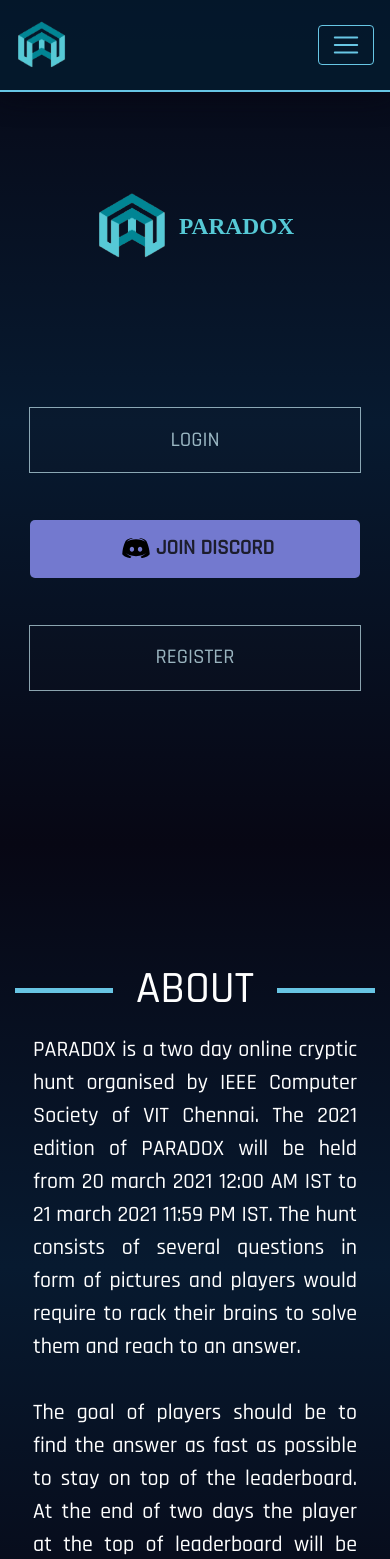
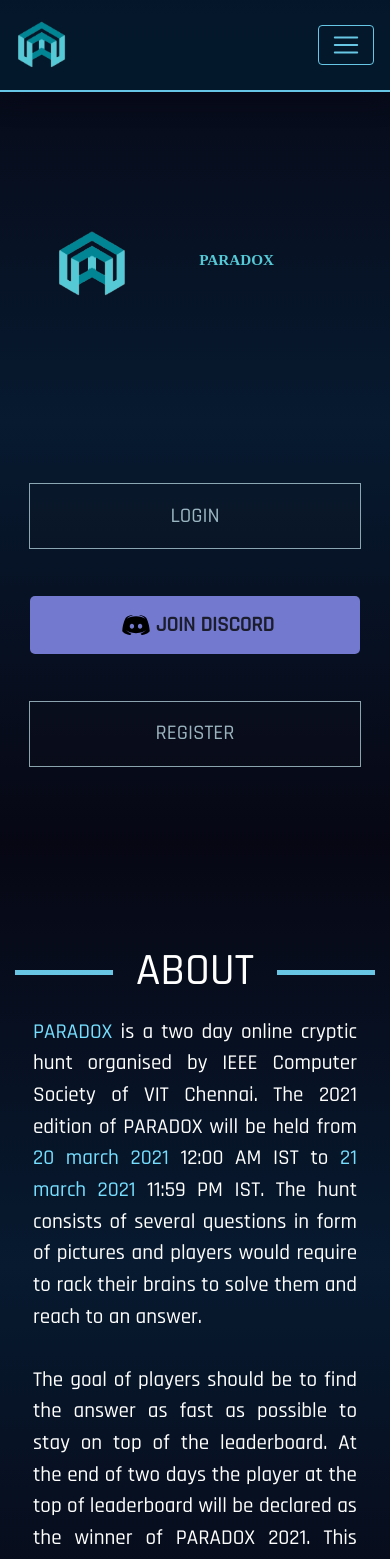
Before and after one commit to ishivanshgoel/Paradox-2021, a React (Create React App) app in the folder client/: page / in a window 390 px wide. Shown: the top 1559 px of the page. Built offline with nearby package versions, Linux system fonts and the light colour scheme.

Commit message:
Homepage changes

```diff
--- a/client/src/App.css
+++ b/client/src/App.css
@@ -48,7 +48,7 @@
     font-family: 'Rajdhani', sans-serif;
 }
 
-.app__body{
+.App{
     min-height: 100vh;
 }
 
--- a/client/src/components/Homepage.js
+++ b/client/src/components/Homepage.js
@@ -29,13 +29,13 @@
     }
 
     return (
-      <div className="row m-0 wrapper">
+      <div className="row m-0">
         <div className="col-12 homepage__top">
           <div className="col-md-12 col-lg-12 d-flex justify-content-center">
           <ParadoxLogo className="d-none"/>
             <div className="logo">
               <img src={Symbol} alt="" id="symbol" />
-              <h1 class="center__text glitch" data-text="PARADOX">PARADOX</h1>
+              <h1 class="glitch" data-text="PARADOX">PARADOX</h1>
             </div>
           </div>
           <div className="d-md-flex justify-content-center">
@@ -69,17 +69,17 @@
             <span>ABOUT</span>
           </h2>
           <div className="section-description text-justify">
-            PARADOX is a two day online cryptic hunt organised by IEEE Computer Society of VIT Chennai.
-            The 2021 edition of PARADOX will be held from 20 march 2021 12:00 AM IST to 21 march 2021 11:59 PM IST. The hunt consists of several questions in form of pictures and players would require to rack their brains to solve them and reach to an answer. <br/><br/>
+            <span className="highlight">PARADOX</span> is a two day online cryptic hunt organised by IEEE Computer Society of VIT Chennai.
+            The 2021 edition of PARADOX will be held from <span className="highlight">20 march 2021</span> 12:00 AM IST to <span className="highlight">21 march 2021</span> 11:59 PM IST. The hunt consists of several questions in form of pictures and players would require to rack their brains to solve them and reach to an answer. <br/><br/>
             The goal of players should be to find the answer as fast as possible to stay on top of the leaderboard. At the end of two days the player at the top of leaderboard will be declared as the winner of PARADOX 2021.
             This gripping competition will upskill and hone the expertise and efficiency of the competitors to solve tasks, by testing their logical and analytical skills while they search for clues all over the internet.
           </div>
         </div>
-        <div className="col-12 col-md-8 homepage__rules-section container">
+        <div className="col-12 col-md-8 homepage__rules-section container" id="rulesnav">
           <h2 className="about-heading">
             <span>RULES</span>
           </h2>
-          <div className="Rules-section text-justify" id="rulesnav">
+          <div className="Rules-section text-justify">
             <Rules/>
           </div>
         </div>
@@ -142,9 +142,9 @@
               <li>tanaybhadula2002@gmail.com </li>
               <hr />
               <li>
-                Vedanta Trivedi - <em>vedantatrivedi#1357</em>
+                JS Abhishek - <em>JS ABHISHEK#7964</em>
               </li>
-              <li>emailid@gmail.com</li>
+              <li>jsabhishek2001@gmail.com</li>
             </ul>
           </div>
 
--- a/client/src/components/Rules_Styling/Rules.css
+++ b/client/src/components/Rules_Styling/Rules.css
@@ -15,41 +15,3 @@
   background-color: #0f1020;
   color: #fff;
 }
-.Side__Heading {
-  font-family: "Tomorrow";
-  font-weight: bolder;
-  font-size: 10vh;
-  -webkit-text-stroke: 1px #0f1020;
-  color: #0f100f;
-  text-shadow: 2px 0 0 #fff, -2px 0 0 #fff, 0 2px 0 rgba(115, 19, 233, 0.582),
-    0 -2px 0 rgba(115, 19, 233, 0.582), 1px 1px rgba(115, 19, 233, 0.582),
-    -1px -1px 0 rgba(115, 19, 233, 0.582), 1px -1px 0 #fff,
-    -1px 1px 0 rgba(115, 19, 233, 0.582);
-  /* animation: glow 1s ease-in-out;
-  transition: all 0.3s ease-in-out; */
-}
-.Rules__SideHead {
-  width: 0.2 vw;
-  padding-right: -0.2 vw;
-}
-.Rules__List {
-  border-left: -5%;
-  font-size: x-large;
-  color: #fff;
-}
-/* .Side__Heading:hover {
-  transform: scale(1.5);
-  text-shadow: 0 0 5px #fff, 0 0 10px #fff, 0 0 15px rgba(115, 19, 233, 0.582), 0 0 20px rgba(115, 19, 233, 0.582),
-    0 0 25px rgba(115, 19, 233, 0.582), 0 0 30px rgba(115, 19, 233, 0.582), 0 0 35px;
-}*/
-/* .Rules__ListCont {
-  animation: glow 1s ease-in-out;
-  transition: all 0.3s ease-in-out;
-  padding-top: 0.5vh;
-}
-.Rules__ListCont:hover {
-  transform: scale(1.02);
-  text-shadow: 0 0 5px #fff, 0 0 10px #fff, 0 0 15px rgba(115, 19, 233, 0.582),
-    0 0 20px rgba(115, 19, 233, 0.582), 0 0 15px rgba(115, 19, 233, 0.582),
-    0 0 20px rgba(115, 19, 233, 0.582), 0 0 15px;
-} */
--- a/client/src/components/User/countdown.css
+++ b/client/src/components/User/countdown.css
@@ -4,7 +4,7 @@
   background-position: center;
   color:rgba(118, 223, 255, 0.877);
   width: 100%;
-  height: 91vh;
+  height: 90vh;
 }
 .timer {
   /* text-shadow: 0 0 5px #fff, 0 0 5px #fff, 0 0 3px #00b0e6, 0 0 3px #00b8e6, 0 0 3px; */
--- a/client/src/components/homepage.css
+++ b/client/src/components/homepage.css
@@ -6,17 +6,190 @@
     margin: 10% 0;
 }
 #symbol{
-    height: 150px;
+    height: 140px;
     width: auto;
-    margin-right: 50px;
 }
-.center__text {
+/*.center__text {
   margin: auto;
   font-family: Robodron;
-  font-size: 5vw;
+  font-size: 3.8vw;
   font-weight: bolder;
   text-transform: uppercase;
 }
+*/
+
+.logo h1.glitch {
+  color: #56c9d6;
+  font-family: Robodron;
+  font-weight: 800;
+  position: relative;
+  font-size: 3.9vw;
+  padding: 60px;
+}
+.logo:hover > h1.glitch::before, .logo:hover > h1.glitch::after {
+  padding: 3.9vw;
+  color: #018594;
+  content: "PARADOX";
+  position: absolute;
+  width: 100%;
+  height: 100%;
+  background: transparent;
+  overflow: hidden;
+  top: 0;
+}
+.logo:hover > h1.glitch::before {
+  left: 3px;
+  text-shadow: -2px 0 red;
+  animation-name: glitch-animation-1;
+  animation-duration: 2s;
+  animation-timing-function: linear;
+  animation-delay: 0s;
+  animation-iteration-count: infinite;
+  animation-direction: reverse-alternate;
+}
+.logo:hover > h1.glitch::after {
+  left: -3px;
+  text-shadow: -2px 0 blue;
+  animation-name: glitch-animation-2;
+  animation-duration: 2s;
+  animation-timing-function: linear;
+  animation-delay: 0s;
+  animation-iteration-count: infinite;
+  animation-direction: reverse-alternate;
+}
+
+@keyframes glitch-animation-1 {
+  0% {
+    clip: rect(88px, 1000px, 103px, 50px);
+  }
+  5% {
+    clip: rect(69px, 1000px, 49px, 50px);
+  }
+  10% {
+    clip: rect(31px, 1000px, 34px, 50px);
+  }
+  15% {
+    clip: rect(37px, 1000px, 66px, 50px);
+  }
+  20% {
+    clip: rect(60px, 1000px, 44px, 50px);
+  }
+  25% {
+    clip: rect(83px, 1000px, 39px, 50px);
+  }
+  30% {
+    clip: rect(15px, 1000px, 31px, 50px);
+  }
+  35% {
+    clip: rect(129px, 1000px, 89px, 50px);
+  }
+  40% {
+    clip: rect(49px, 1000px, 17px, 50px);
+  }
+  45% {
+    clip: rect(89px, 1000px, 72px, 50px);
+  }
+  50% {
+    clip: rect(124px, 1000px, 144px, 50px);
+  }
+  55% {
+    clip: rect(48px, 1000px, 36px, 50px);
+  }
+  60% {
+    clip: rect(34px, 1000px, 47px, 50px);
+  }
+  65% {
+    clip: rect(87px, 1000px, 110px, 50px);
+  }
+  70% {
+    clip: rect(105px, 1000px, 97px, 50px);
+  }
+  75% {
+    clip: rect(45px, 1000px, 110px, 50px);
+  }
+  80% {
+    clip: rect(1px, 1000px, 105px, 50px);
+  }
+  85% {
+    clip: rect(111px, 1000px, 78px, 50px);
+  }
+  90% {
+    clip: rect(1px, 1000px, 52px, 50px);
+  }
+  95% {
+    clip: rect(138px, 1000px, 102px, 50px);
+  }
+  100% {
+    clip: rect(44px, 1000px, 15px, 50px);
+  }
+}
+@keyframes glitch-animation-2 {
+  0% {
+    clip: rect(12px, 1000px, 107px, 50px);
+  }
+  5% {
+    clip: rect(150px, 1000px, 112px, 50px);
+  }
+  10% {
+    clip: rect(146px, 1000px, 71px, 50px);
+  }
+  15% {
+    clip: rect(46px, 1000px, 125px, 50px);
+  }
+  20% {
+    clip: rect(40px, 1000px, 6px, 50px);
+  }
+  25% {
+    clip: rect(107px, 1000px, 57px, 50px);
+  }
+  30% {
+    clip: rect(68px, 1000px, 148px, 50px);
+  }
+  35% {
+    clip: rect(117px, 1000px, 150px, 50px);
+  }
+  40% {
+    clip: rect(138px, 1000px, 70px, 50px);
+  }
+  45% {
+    clip: rect(1px, 1000px, 62px, 50px);
+  }
+  50% {
+    clip: rect(104px, 1000px, 144px, 50px);
+  }
+  55% {
+    clip: rect(29px, 1000px, 8px, 50px);
+  }
+  60% {
+    clip: rect(143px, 1000px, 115px, 50px);
+  }
+  65% {
+    clip: rect(21px, 1000px, 50px, 50px);
+  }
+  70% {
+    clip: rect(110px, 1000px, 41px, 50px);
+  }
+  75% {
+    clip: rect(51px, 1000px, 91px, 50px);
+  }
+  80% {
+    clip: rect(132px, 1000px, 134px, 50px);
+  }
+  85% {
+    clip: rect(16px, 1000px, 74px, 50px);
+  }
+  90% {
+    clip: rect(100px, 1000px, 22px, 50px);
+  }
+  95% {
+    clip: rect(66px, 1000px, 103px, 50px);
+  }
+  100% {
+    clip: rect(62px, 1000px, 50px, 50px);
+  }
+}
+
+/*
 .glitch {
   position: relative;
   color: #56c9d6;
@@ -135,7 +308,7 @@
     left: -1px;
     clip: rect(31px, 9999px, 149px, 0);
   }
-}
+}*/
 
 .homepage__main{
     height: 100vh;
@@ -184,7 +357,7 @@
 }
 
 .section-description{
-    font-size:22px;
+    font-size:2.5vh;
     margin:3%;
     padding:2%;
     white-space: pre-line;
@@ -193,7 +366,7 @@
 
 .about-heading{
     font-size:45px;
-    margin:5% auto;
+    margin:0 auto 5% auto;
     margin-bottom:3%;
     background-color: transparent;
 
@@ -253,8 +426,9 @@
     filter: invert(85%) sepia(100%) saturate(7481%) hue-rotate(183deg) brightness(100%) contrast(100%);
 }
 
-
-
+.highlight{
+    color: rgb(118, 223, 255);
+}
 
 .homepage__sponsors-section , .homepage__rules-section{
     margin-top:2%;
```
